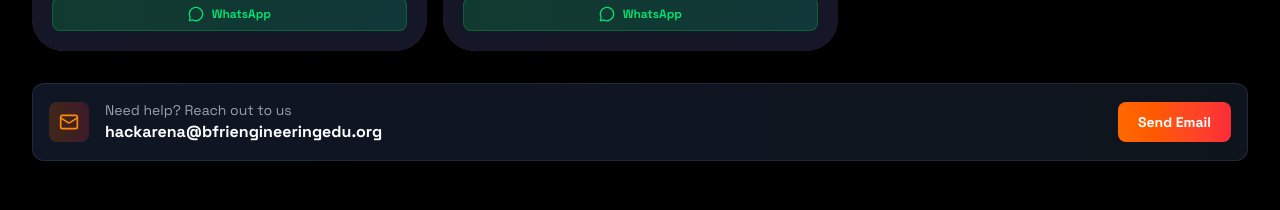
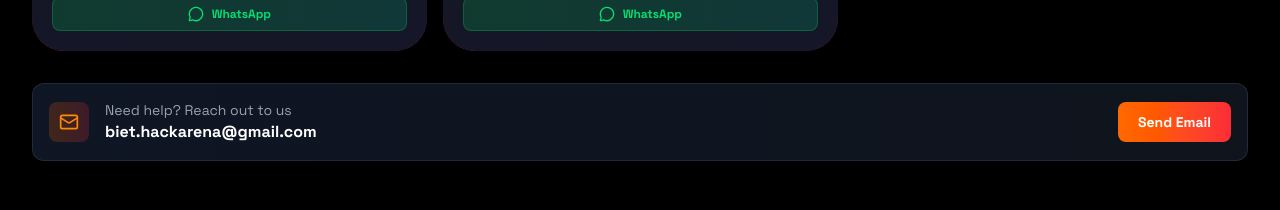
Before and after one commit to sanjukp6/hackarena2, a React (Vite) app: page / in a window 1280 px wide. Shown: the part 7460-7670 px from the top of the page. Built offline with nearby package versions, Linux system fonts and the light colour scheme.

Commit message:
Update contact email to biet.hackarena@gmail.com

```diff
--- a/src/components/Team.tsx
+++ b/src/components/Team.tsx
@@ -516,7 +516,7 @@ export function Team() {
                 </div>
                 <div>
                   <p className="text-gray-400 text-sm">Need help? Reach out to us</p>
-                  <p className="font-bold text-white">hackarena@bfriengineeringedu.org</p>
+                  <p className="font-bold text-white">biet.hackarena@gmail.com</p>
                 </div>
               </div>
               <motion.a
```
